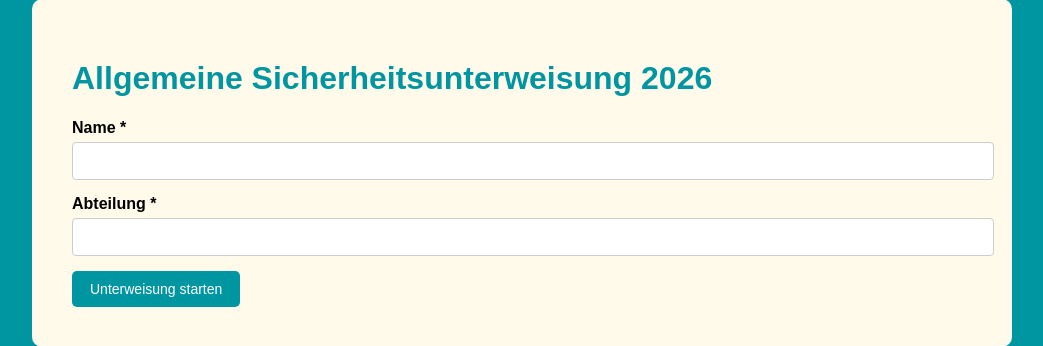
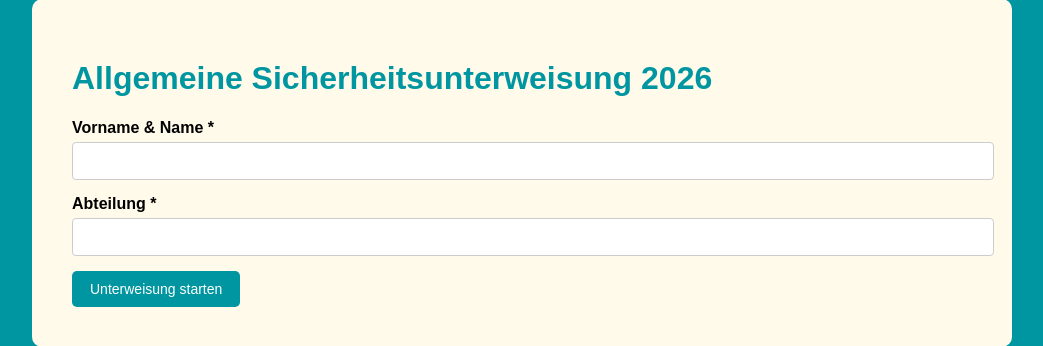
Before and after one commit to Landalhwd/sicherheitsunterweisung, a Flask app: page / in a window 1280 px wide. Shown: the part 255-601 px from the top of the page, without its empty margins (118-1161 px from the left). Run offline with Flask 3, Linux system fonts and the light colour scheme.

Commit message:
Add files via upload

```diff
--- a/templates/index.html
+++ b/templates/index.html
@@ -5,7 +5,7 @@
 <h1>Allgemeine Sicherheitsunterweisung 2026</h1>
 
 <form method="post">
-    <b>Name *</b><br>
+    <b>Vorname & Name *</b><br>
     <input type="text" name="name" required><br>
 
     <b>Abteilung *</b><br>
```
